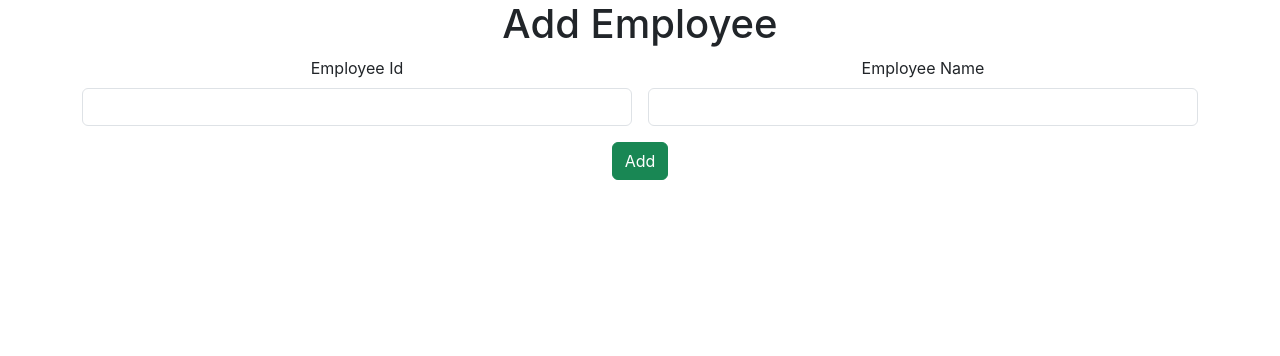
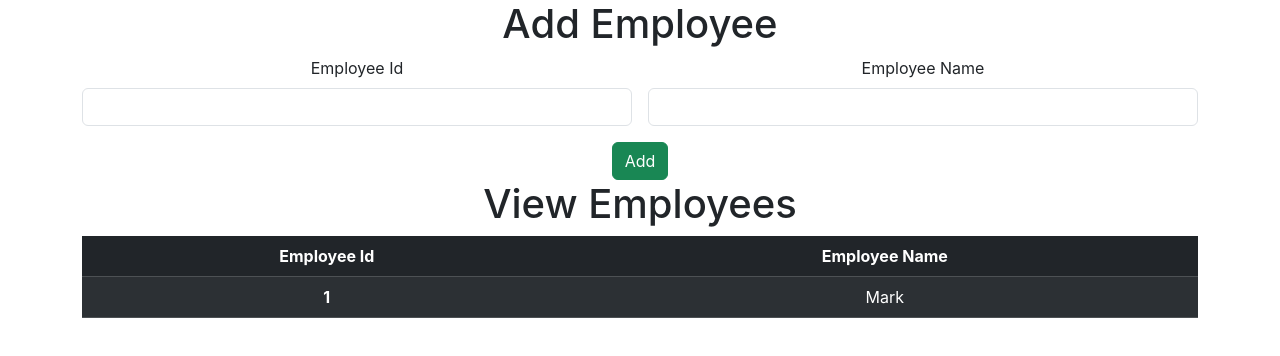
Before and after one commit to Gloriya2001/employee-app-react, a React (Create React App) app: page / in a window 1280 px wide. Shown: the top 356 px of the page. Built offline with nearby package versions, Linux system fonts and the light colour scheme.

Commit message:
View normal done

```diff
--- a/src/App.js
+++ b/src/App.js
@@ -1,11 +1,13 @@
 import logo from './logo.svg';
 import './App.css';
 import Add from './components/Add';
+import View from './components/View';
 
 function App() {
   return (
     <div className="App">
     <Add/>
+    <View/>
     </div>
   );
 }
--- /dev/null
+++ b/src/components/View.jsx
@@ -0,0 +1,40 @@
+import React from 'react'
+
+const View = () => {
+    return (
+        <div>
+
+            <div className="container">
+                <div className="row">
+                    <div className="col col-12 col-sm-12 col-md-12 col-lg-12 col-xl-12 col-xxl-12">
+                        <h1>View Employees</h1>
+
+                        <table class="table table-dark table-striped">
+                            <thead>
+                                <tr>
+                                    <th scope="col">Employee Id</th>
+                                    <th scope="col">Employee Name</th>
+
+                                </tr>
+                            </thead>
+                            <tbody>
+                                <tr>
+                                    <th scope="row">1</th>
+                                    <td>Mark</td>
+
+                                </tr>
+
+                            </tbody>
+                        </table>
+
+
+                    </div>
+                </div>
+            </div>
+
+
+        </div>
+    )
+}
+
+export default View
```
